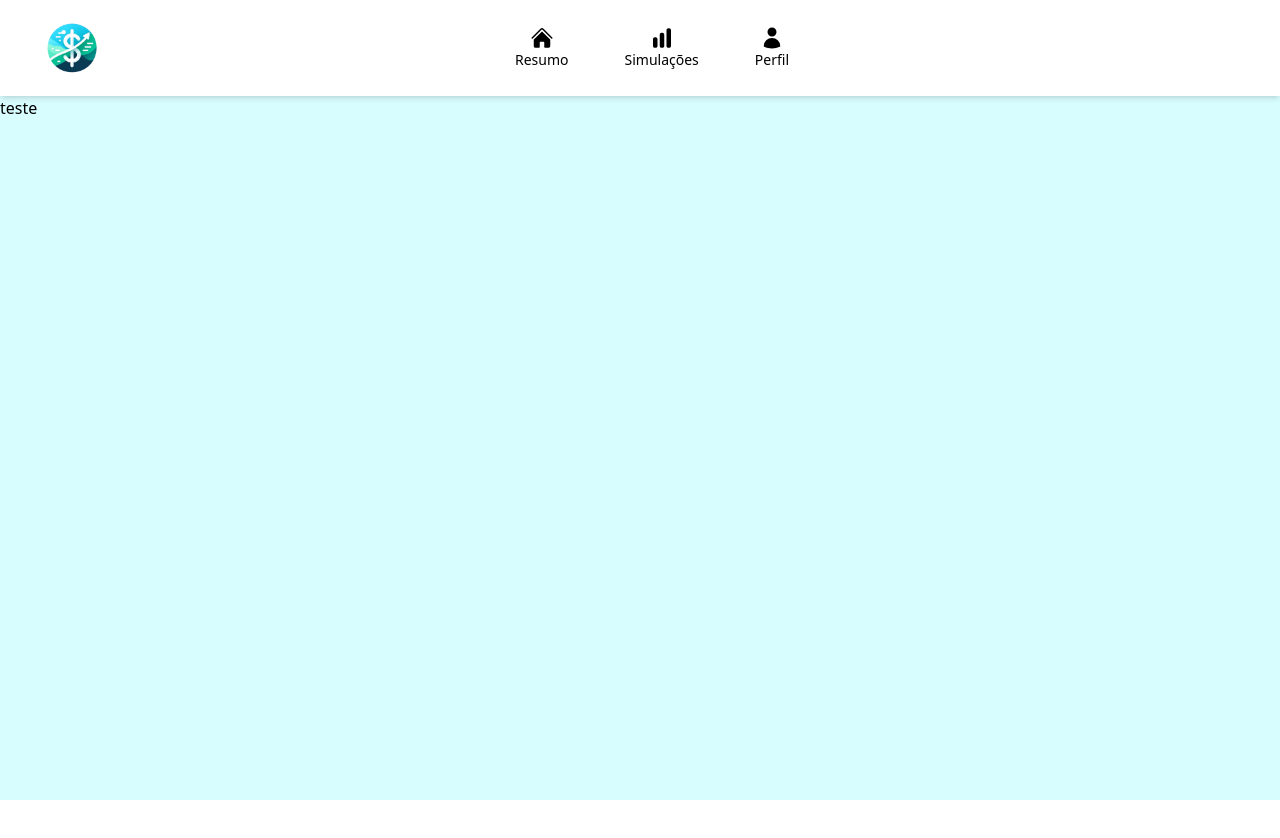
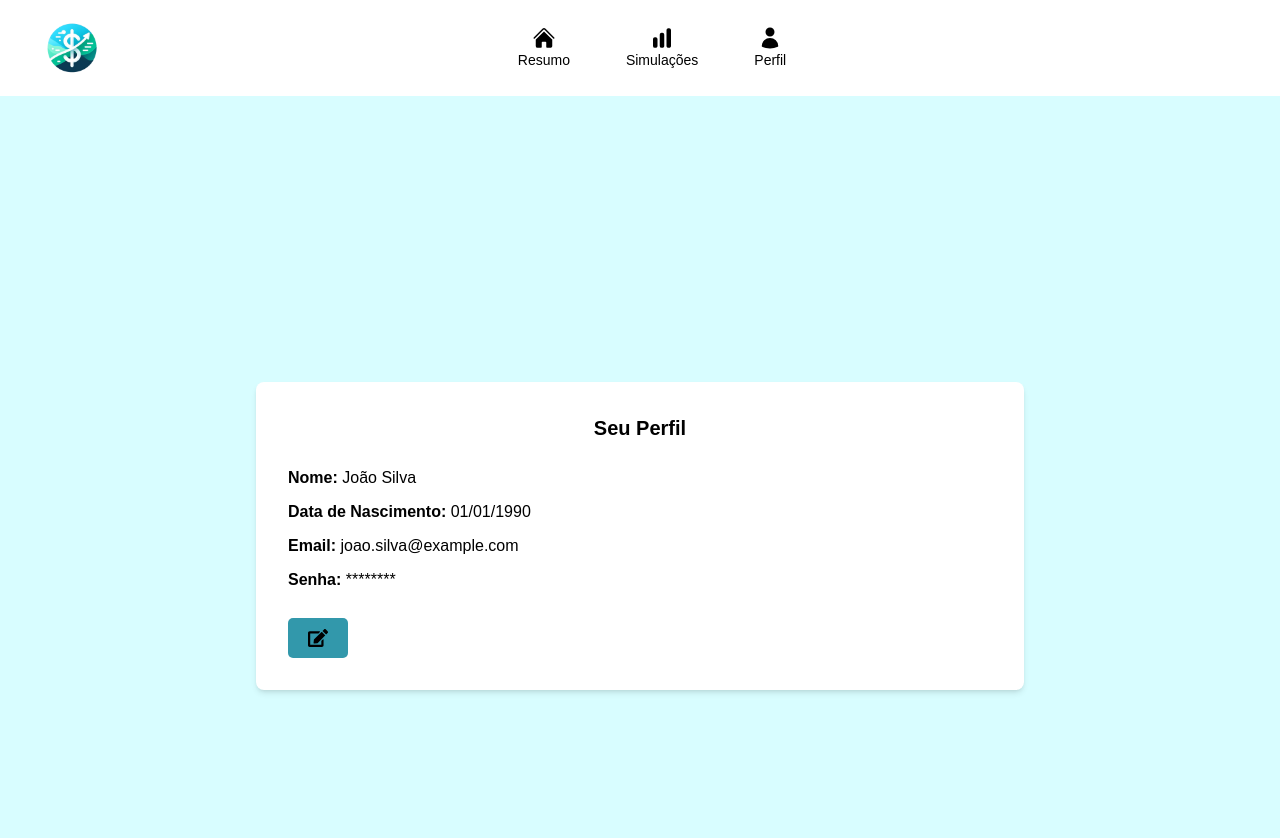
Before and after one commit to guiopen/FreeMoney, a React (Create React App) app in the folder frontend/: page /perfil in a window 1280 px wide. Shown: the top 838 px of the page. Before the commit the page ends 800 px from the top, so only its background shows below. Built offline with nearby package versions, Linux system fonts and the light colour scheme.

Commit message:
adicionando tela de perfil

```diff
--- /dev/null
+++ b/frontend/src/App.css
@@ -0,0 +1,64 @@
+/* App.css */
+body {
+  font-family: Arial, sans-serif;
+}
+
+.container {
+  max-width: 600px;
+  margin: 0 auto;
+  padding: 20px;
+}
+
+.profile-info p {
+  margin-bottom: 10px;
+}
+
+.btn-edit {
+  background-color: #3298AB;
+  border: none;
+  padding: 10px;
+  border-radius: 5px;
+  cursor: pointer;
+  display: inline-flex;
+  align-items: center;
+}
+
+.btn-edit img {
+  width: 20px;
+  height: 20px;
+}
+
+.modal {
+  position: fixed;
+  top: 0;
+  left: 0;
+  width: 100%;
+  height: 100%;
+  display: flex;
+  align-items: center;
+  justify-content: center;
+  background-color: rgba(0, 0, 0, 0.5);
+}
+
+.modal-content {
+  background-color: white;
+  padding: 20px;
+  border-radius: 5px;
+}
+
+.btn {
+  display: inline-block;
+  padding: 10px 20px;
+  font-size: 16px;
+  border-radius: 5px;
+  cursor: pointer;
+  text-align: center;
+}
+
+.bg-project-blue {
+  background-color: #3298AB;
+}
+
+.text-project-blue {
+  color: #3298AB;
+}
--- a/frontend/src/App.js
+++ b/frontend/src/App.js
@@ -1,10 +1,11 @@
-import React from 'react';
+import React, { Profiler } from 'react';
 import AuthPage from './pages/Authentication/AuthPage';
 import { AuthProvider, useAuth } from './pages/Authentication/AuthContext';
 import { BrowserRouter as Router, Route, Routes } from 'react-router-dom';
 import Navbar from './components/Navbar/Navbar.js';
 import Simulations from './pages/Simulations/Simulations.js';
-import Profile from './pages/Profile.js';
+import UserProfile from './pages/Profile';
+import './App.css';
 
 
 const AppContent = () => {
@@ -22,7 +23,7 @@ function App() {
       <Router>
         <Routes>
           <Route path="/simulacoes" element={<Simulations />} />
-          <Route path="/perfil" element={<Profile />} />
+          <Route path="/perfil" element={<UserProfile />} />
         </Routes>
       </Router>
     </div>
--- a/frontend/src/pages/Profile.js
+++ b/frontend/src/pages/Profile.js
@@ -1,6 +1,123 @@
-import React from "react";
+import React, { useState } from 'react';
+import { useFormik } from 'formik';
+import '../App.css';
+import { FaEdit } from "react-icons/fa";
 
-export default function Profile() {
-    return (
-        <h1>teste</h1>
-    );}
+function UserProfile() {
+  const [isModalOpen, setIsModalOpen] = useState(false);
+
+  const user = {
+    nome: 'João Silva',
+    dataNascimento: '01/01/1990',
+    email: 'joao.silva@example.com',
+    senha: '********'
+  };
+
+  const formik = useFormik({
+    initialValues: {
+      nome: user.nome,
+      dataNascimento: user.dataNascimento,
+      email: user.email,
+      senha: user.senha,
+    },
+    onSubmit: (values) => {
+      console.log(values);
+      closeModal();
+    },
+  });
+
+  const openModal = () => {
+    setIsModalOpen(true);
+  };
+
+  const closeModal = () => {
+    setIsModalOpen(false);
+  };
+
+  return (
+    <div className="flex justify-center items-center h-screen bg-[#D8FDFF]">
+      <div className="bg-white w-4/5 md:w-3/5 shadow-md rounded-lg flex justify-between mx-auto mt-20 max-w-3xl flex flex-col">
+        <div className="p-4 md:p-8 w-full">
+          <h1 className="text-center text-xl font-bold mb-6">Seu Perfil</h1>
+          <div className="profile-info">
+            <p><strong>Nome:</strong> {user.nome}</p>
+            <p><strong>Data de Nascimento:</strong> {user.dataNascimento}</p>
+            <p><strong>Email:</strong> {user.email}</p>
+            <p><strong>Senha:</strong> {user.senha}</p>
+            <button className="btn btn-edit mt-4" onClick={openModal}>
+              <FaEdit size={20}/>
+            </button>
+          </div>
+        </div>
+      </div>
+
+      {isModalOpen && (
+        <div id="editModal" className="modal fixed inset-0 flex items-center justify-center bg-gray-800 bg-opacity-50">
+          <div className="modal-content bg-white p-8 rounded-lg shadow-lg w-full max-w-md">
+            <h2 className="text-center text-xl font-bold mb-6">Editar Informações</h2>
+            <form id="edit-form" onSubmit={formik.handleSubmit}>
+              <div className="mb-6 text-right">
+                <label htmlFor="nome">Nome</label>
+                <input
+                  type="text"
+                  name="nome"
+                  id="modal-nome"
+                  autoComplete="off"
+                  className="block w-full border border-gray-300 rounded py-2 px-3"
+                  value={formik.values.nome}
+                  onChange={formik.handleChange}
+                  onBlur={formik.handleBlur}
+                />
+              </div>
+              <div className="mb-6 text-right">
+                <label htmlFor="dataNascimento">Data de Nascimento</label>
+                <input
+                  type="date"
+                  name="dataNascimento"
+                  id="modal-dataNascimento"
+                  autoComplete="off"
+                  className="block w-full border border-gray-300 rounded py-2 px-3"
+                  value={formik.values.dataNascimento}
+                  onChange={formik.handleChange}
+                  onBlur={formik.handleBlur}
+                />
+              </div>
+              <div className="mb-6 text-right">
+                <label htmlFor="email">Email</label>
+                <input
+                  type="email"
+                  name="email"
+                  id="modal-email"
+                  autoComplete="off"
+                  className="block w-full border border-gray-300 rounded py-2 px-3"
+                  value={formik.values.email}
+                  onChange={formik.handleChange}
+                  onBlur={formik.handleBlur}
+                />
+              </div>
+              <div className="mb-6 text-right">
+                <label htmlFor="senha">Senha</label>
+                <input
+                  type="password"
+                  name="senha"
+                  id="modal-senha"
+                  autoComplete="off"
+                  className="block w-full border border-gray-300 rounded py-2 px-3"
+                  value={formik.values.senha}
+                  onChange={formik.handleChange}
+                  onBlur={formik.handleBlur}
+                />
+              </div>
+              <div className="flex justify-between">
+                <button type="submit" className="bg-project-blue text-white font-bold py-2 px-4 rounded">Salvar</button>
+                <button type="button" className="bg-red-500 text-white font-bold py-2 px-4 rounded" onClick={closeModal}>Cancelar</button>
+              </div>
+            </form>
+          </div>
+        </div>
+      )}
+    </div>
+  );
+}
+
+export default UserProfile;
```
